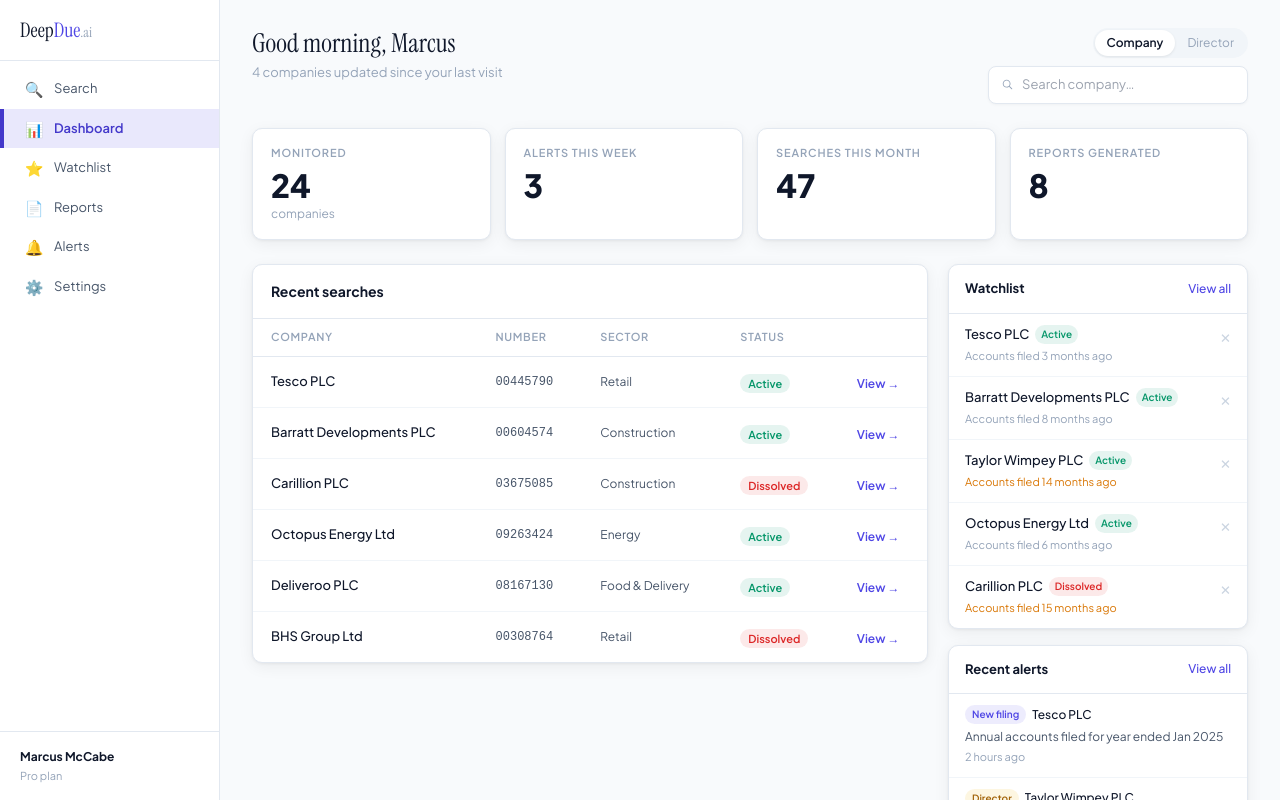
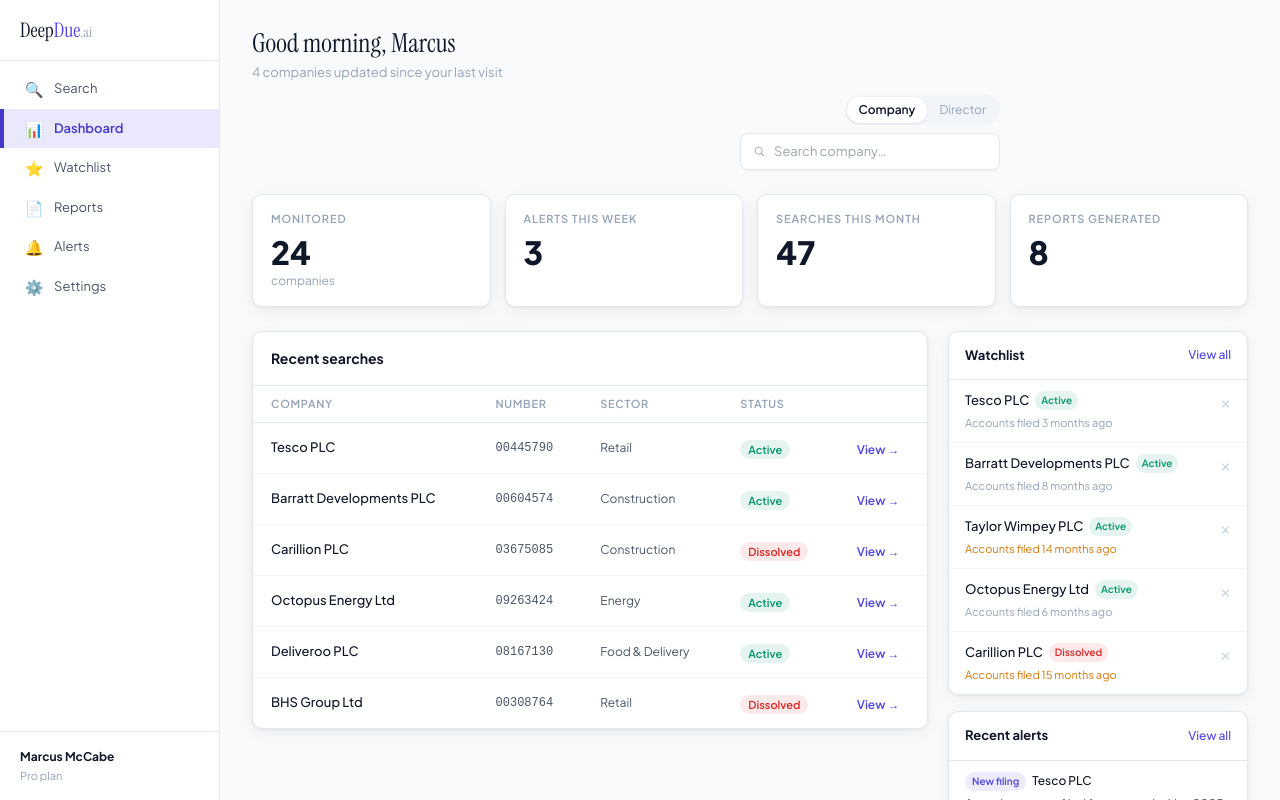
Before and after one commit to marcusmccabe/deepdue, a Next.js app: page /dashboard in a window 1280 px wide. Shown: the top 800 px of the page. Built offline with nearby package versions, Linux system fonts and the light colour scheme.

Commit message:
Move SearchToggleBar below greeting, centred at max-width 500px
https://claude.ai/code/session_017cBwahqRnj7ZB3EgzApHTR

```diff
--- a/src/app/dashboard/page.tsx
+++ b/src/app/dashboard/page.tsx
@@ -246,15 +246,7 @@ export default function DashboardPage() {
         }}
       >
         {/* 1. Top greeting row */}
-        <div
-          style={{
-            display: "flex",
-            justifyContent: "space-between",
-            alignItems: "flex-start",
-            marginBottom: "24px",
-          }}
-        >
-          <div>
+        <div style={{ marginBottom: "24px" }}>
           <h1
             style={{
               fontFamily:
@@ -271,8 +263,9 @@ export default function DashboardPage() {
           <p style={{ fontSize: "13px", color: "#94a3b8" }}>
             4 companies updated since your last visit
           </p>
+          <div style={{ maxWidth: "500px", margin: "12px auto 0" }}>
+            <SearchToggleBar />
           </div>
-          <SearchToggleBar />
         </div>
 
         {/* 2. Stats row */}
```
Lines whose indentation alone changed are shown as unchanged.
